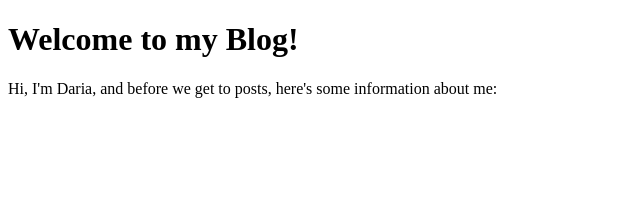
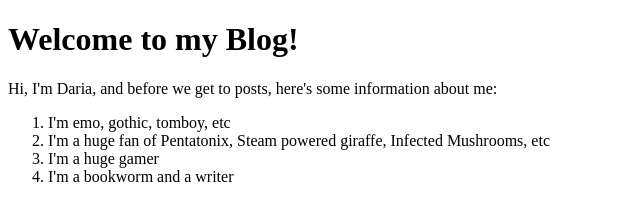
Before and after one commit to steampoweredwolf/steampoweredwolf.github.io, a plain HTML site: page index.html in a window 1280 px wide. Shown: the whole page, without its empty margins (0-640 px from the left). Drawn offline with Linux system fonts and the light colour scheme.

Commit message:
added info

```diff
--- a/index.html
+++ b/index.html
@@ -5,5 +5,11 @@
 <body>
 	<h1>Welcome to my Blog!</h1>
 	<p>Hi, I'm Daria, and before we get to posts, here's some information about me:</p>
+	<ol>
+		<li>I'm emo, gothic, tomboy, etc</li>
+		<li>I'm a huge fan of Pentatonix, Steam powered giraffe, Infected Mushrooms, etc</li>
+		<li>I'm a huge gamer</li>
+		<li> I'm a bookworm and a writer</li>
+	</ol>
 </body>
 </html>
```
